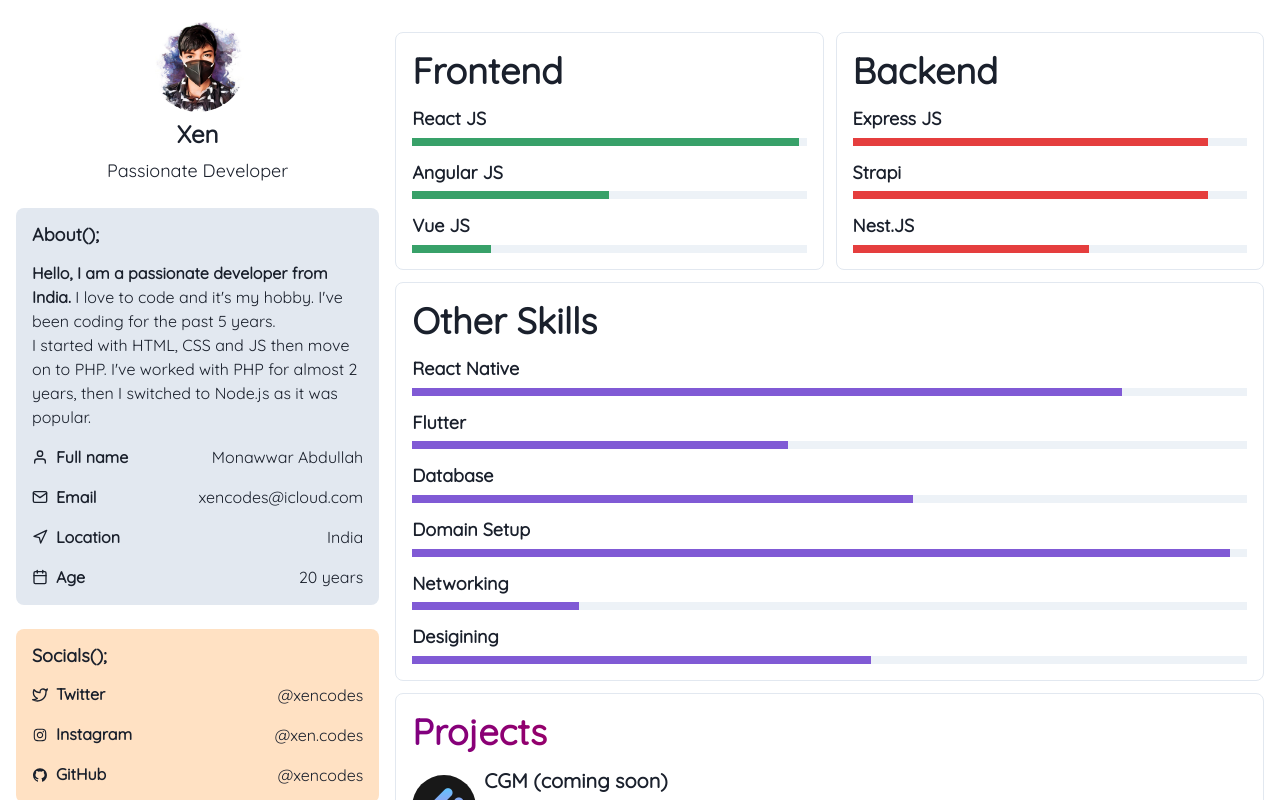
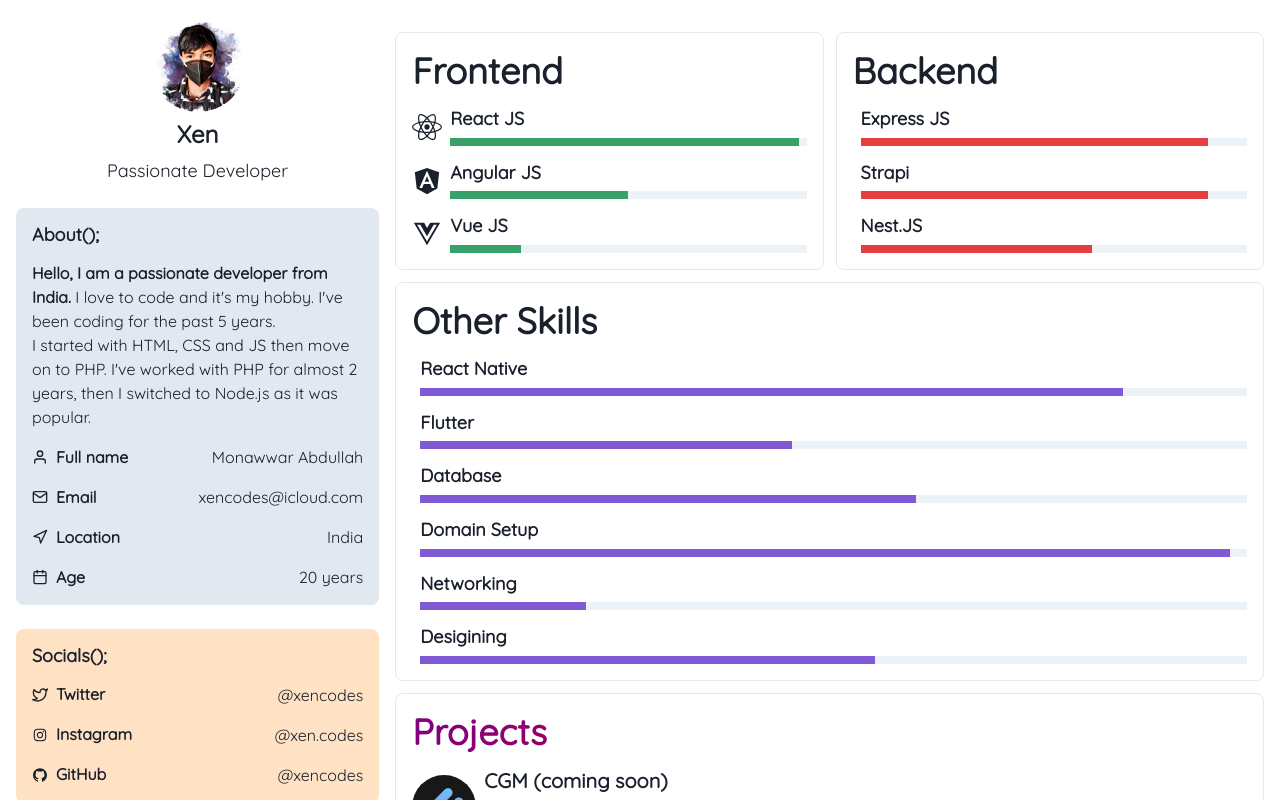
Before and after one commit to mxvsh/portfolio-react, a React (Create React App) app: page /resume in a window 1280 px wide. Shown: the top 800 px of the page. Built offline with nearby package versions, Linux system fonts and the light colour scheme.

Commit message:
added frontend items

```diff
--- a/src/pages/Resume.js
+++ b/src/pages/Resume.js
@@ -23,6 +23,7 @@
   FiUser,
 } from "react-icons/fi";
 import { AiOutlineGithub, AiOutlineInstagram } from "react-icons/ai";
+import { FaReact, FaAngular, FaVuejs, FaNode } from "react-icons/fa";
 
 export default () => {
   const Header = () => (
@@ -42,11 +43,19 @@
     </Box>
   );
 
-  const ExperienceItem = ({ title, value, color }) => (
-    <Box>
-      <Heading fontSize="lg">{title}</Heading>
-      <Progress mt={2} colorScheme={color || "green"} size="sm" value={value} />
-    </Box>
+  const ExperienceItem = ({ title, value, color, icon }) => (
+    <Flex alignItems="center">
+      <Box fontSize="3xl">{icon}</Box>
+      <Box w="100%" ml={2}>
+        <Heading fontSize="lg">{title}</Heading>
+        <Progress
+          mt={2}
+          colorScheme={color || "green"}
+          size="sm"
+          value={value}
+        />
+      </Box>
+    </Flex>
   );
 
   const ProjectItem = ({ title, description, logo, link }) => (
@@ -132,9 +141,21 @@
               <Box p={4} borderRadius="lg" borderWidth="1px">
                 <Heading>Frontend</Heading>
                 <Stack mt={4} spacing={4}>
-                  <ExperienceItem title="React JS" value={98} />
-                  <ExperienceItem title="Angular JS" value={50} />
-                  <ExperienceItem title="Vue JS" value={20} />
+                  <ExperienceItem
+                    title="React JS"
+                    value={98}
+                    icon={<FaReact />}
+                  />
+                  <ExperienceItem
+                    title="Angular JS"
+                    value={50}
+                    icon={<FaAngular />}
+                  />
+                  <ExperienceItem
+                    title="Vue JS"
+                    value={20}
+                    icon={<FaVuejs />}
+                  />
                 </Stack>
               </Box>
             </GridItem>
```
